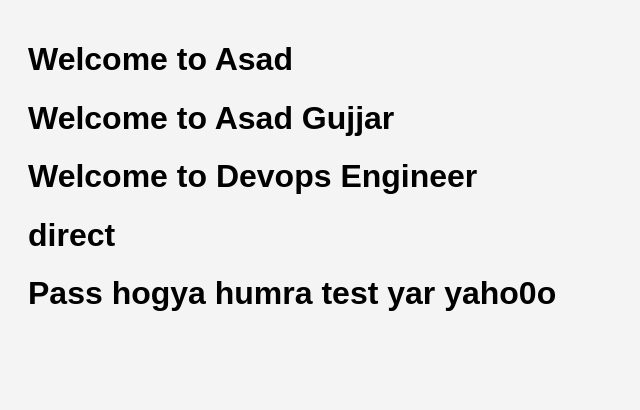
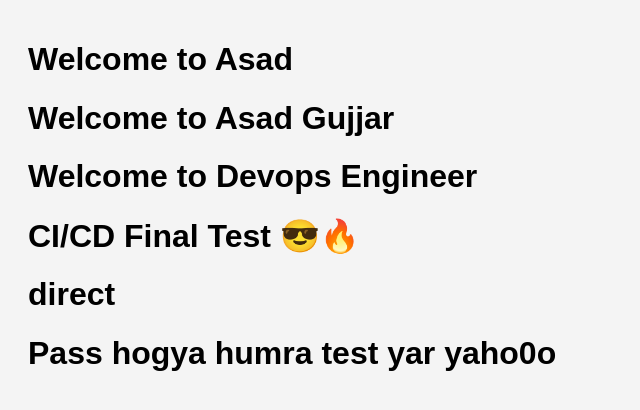
Before and after one commit to AsadGulzar/third_practice, a Flask app: page / in a window 1280 px wide. Shown: the part 46-456 px from the top of the page, without its empty margins (0-640 px from the left). Run offline with Flask 3, Linux system fonts and the light colour scheme.

Commit message:
final rebuild test

```diff
--- a/templates/home.html
+++ b/templates/home.html
@@ -4,6 +4,7 @@
 <h1>Welcome to Asad</h1>
 <h1>Welcome to Asad Gujjar</h1>
 <h1>Welcome to Devops Engineer</h1>
+<h1>CI/CD Final Test 😎🔥</h1>
 <h1>direct</h1>
 <h1>Pass hogya humra test yar yaho0o</h1>
 {% endblock %}
```
